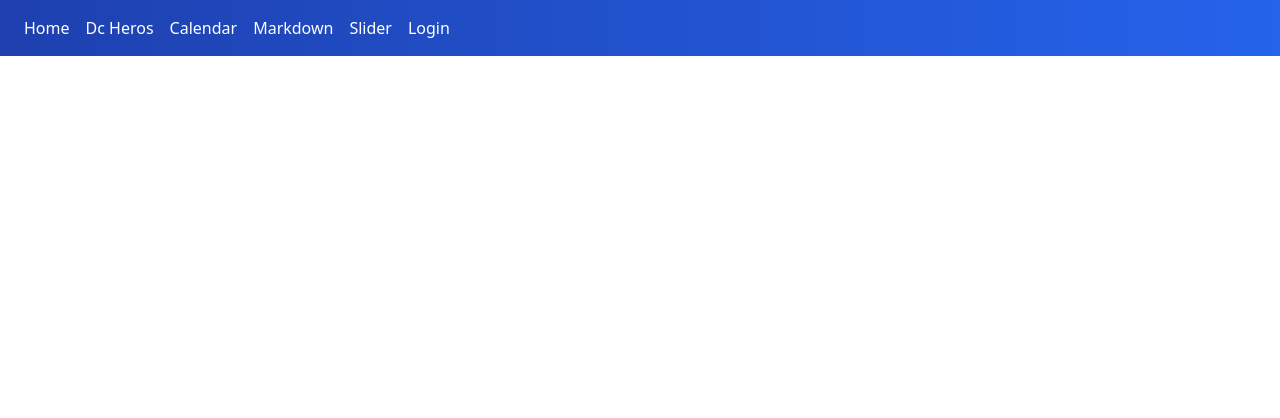
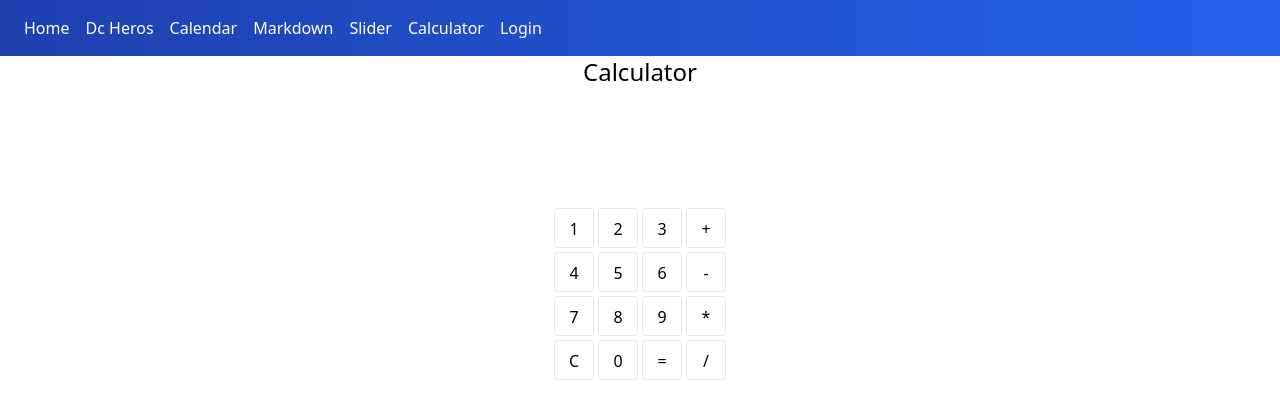
Before and after one commit to santanarscs/learn-vue-typescript, a Vue app: page /calculator in a window 1280 px wide. Shown: the top 418 px of the page. Built offline with nearby package versions, Linux system fonts and the light colour scheme; no server answers.

Commit message:
calculator

```diff
--- a/src/components/Header.vue
+++ b/src/components/Header.vue
@@ -30,7 +30,8 @@
         { title: "Dc Heros", to: "/dc-heros" },
         { title: "Calendar", to: "/calendar" },
         { title: "Markdown", to: "/markdown" },
-        { title: "Slider", to: "/slider" }
+        { title: "Slider", to: "/slider" },
+        { title: "Calculator", to: "/calculator" }
       ]
     };
   },
--- /dev/null
+++ b/src/pages/Calculator.vue
@@ -0,0 +1,139 @@
+<template>
+  <section class="flex w-full">
+    <div class="m-auto">
+      <h1 class="text-2xl text-center">Calculator</h1>
+      <p
+        class="text-3xl text-right mt-10 w-42 h-10 overflow-x-scroll"
+        style="direction:rtl; overflow: hidden;"
+      >
+        {{ currentNum }}
+      </p>
+      <div class="h-10">
+        <small v-if="selectedOperation"
+          >{{ prevNum }} {{ selectedOperation }} {{ currentNum }}</small
+        >
+      </div>
+      <div class="grid grid-cols-4 gap-1">
+        <button @click="pressed('1')" class="p-2 w-10 h-10 border rounded">
+          1
+        </button>
+        <button @click="pressed('2')" class="p-2 w-10 h-10 border rounded">
+          2
+        </button>
+        <button @click="pressed('3')" class="p-2 w-10 h-10 border rounded">
+          3
+        </button>
+        <button @click="pressed('+')" class="p-2 w-10 h-10 border rounded">
+          +
+        </button>
+        <button @click="pressed('4')" class="p-2 w-10 h-10 border rounded">
+          4
+        </button>
+        <button @click="pressed('5')" class="p-2 w-10 h-10 border rounded">
+          5
+        </button>
+        <button @click="pressed('6')" class="p-2 w-10 h-10 border rounded">
+          6
+        </button>
+        <button @click="pressed('-')" class="p-2 w-10 h-10 border rounded">
+          -
+        </button>
+        <button @click="pressed('7')" class="p-2 w-10 h-10 border rounded">
+          7
+        </button>
+        <button @click="pressed('8')" class="p-2 w-10 h-10 border rounded">
+          8
+        </button>
+        <button @click="pressed('9')" class="p-2 w-10 h-10 border rounded">
+          9
+        </button>
+        <button @click="pressed('*')" class="p-2 w-10 h-10 border rounded">
+          *
+        </button>
+        <button @click="pressed('c')" class="p-2 w-10 h-10 border rounded ">
+          C
+        </button>
+        <button @click="pressed('0')" class="p-2 w-10 h-10 border rounded ">
+          0
+        </button>
+        <button @click="pressed('=')" class="p-2 w-10 h-10 border rounded">
+          =
+        </button>
+        <button @click="pressed('/')" class="p-2 w-10 h-10 border rounded">
+          /
+        </button>
+      </div>
+    </div>
+  </section>
+</template>
+
+<script lang="ts">
+import { onMounted, onUnmounted, ref } from "vue";
+export default {
+  setup() {
+    const operations = ["+", "-", "*", "/"];
+    const numbers = ["1", "2", "3", "4", "5", "6", "7", "8", "9", "0"];
+    const currentNum = ref<string>("");
+    const prevNum = ref<string>("");
+    const selectedOperation = ref<string>("");
+
+    const multiply = () => {
+      currentNum.value = String(+prevNum.value * +currentNum.value);
+    };
+    const divide = () => {
+      currentNum.value = String(+prevNum.value / +currentNum.value);
+    };
+    const subtract = () => {
+      currentNum.value = String(+prevNum.value - +currentNum.value);
+    };
+    const sum = () => {
+      currentNum.value = String(+prevNum.value + +currentNum.value);
+    };
+
+    const calculate = () => {
+      if (selectedOperation.value === "*") multiply();
+      else if (selectedOperation.value === "/") divide();
+      else if (selectedOperation.value === "-") subtract();
+      else if (selectedOperation.value === "+") sum();
+
+      prevNum.value = "";
+      selectedOperation.value = "";
+    };
+
+    const applyOperation = (value: string) => {
+      calculate();
+      prevNum.value = currentNum.value;
+      currentNum.value = "";
+      selectedOperation.value = value;
+    };
+    const apprendNumber = (value: string) => {
+      currentNum.value = currentNum.value + value;
+    };
+
+    const clear = () => {
+      currentNum.value = "";
+      prevNum.value = "";
+      selectedOperation.value = "";
+    };
+
+    const pressed = (value: string) => {
+      if (value === "=" || value === "Enter") calculate();
+      else if (value === "c") clear();
+      else if (operations.includes(value)) applyOperation(value);
+      else if (numbers.includes(value)) apprendNumber(value);
+    };
+
+    const handleKeydown = (e: KeyboardEvent) => pressed(e.key);
+
+    onMounted(() => {
+      window.addEventListener("keydown", handleKeydown);
+    });
+    onUnmounted(() => {
+      window.removeEventListener("keydown", handleKeydown);
+    });
+    return { currentNum, pressed, selectedOperation, prevNum };
+  }
+};
+</script>
+
+<style></style>
--- a/src/routes/index.ts
+++ b/src/routes/index.ts
@@ -4,12 +4,14 @@
 import Calendar from "../pages/Calendar.vue";
 import Markdown from "../pages/Markdown.vue";
 import Slider from "../pages/Slider.vue";
+import Calculator from "../pages/Calculator.vue";
 const routes = [
   { path: "/", component: Home },
   { path: "/dc-heros", component: DcHeros },
   { path: "/calendar", component: Calendar },
   { path: "/markdown", component: Markdown },
-  { path: "/slider", component: Slider }
+  { path: "/slider", component: Slider },
+  { path: "/calculator", component: Calculator }
 ];
 
 export default createRouter({
```
